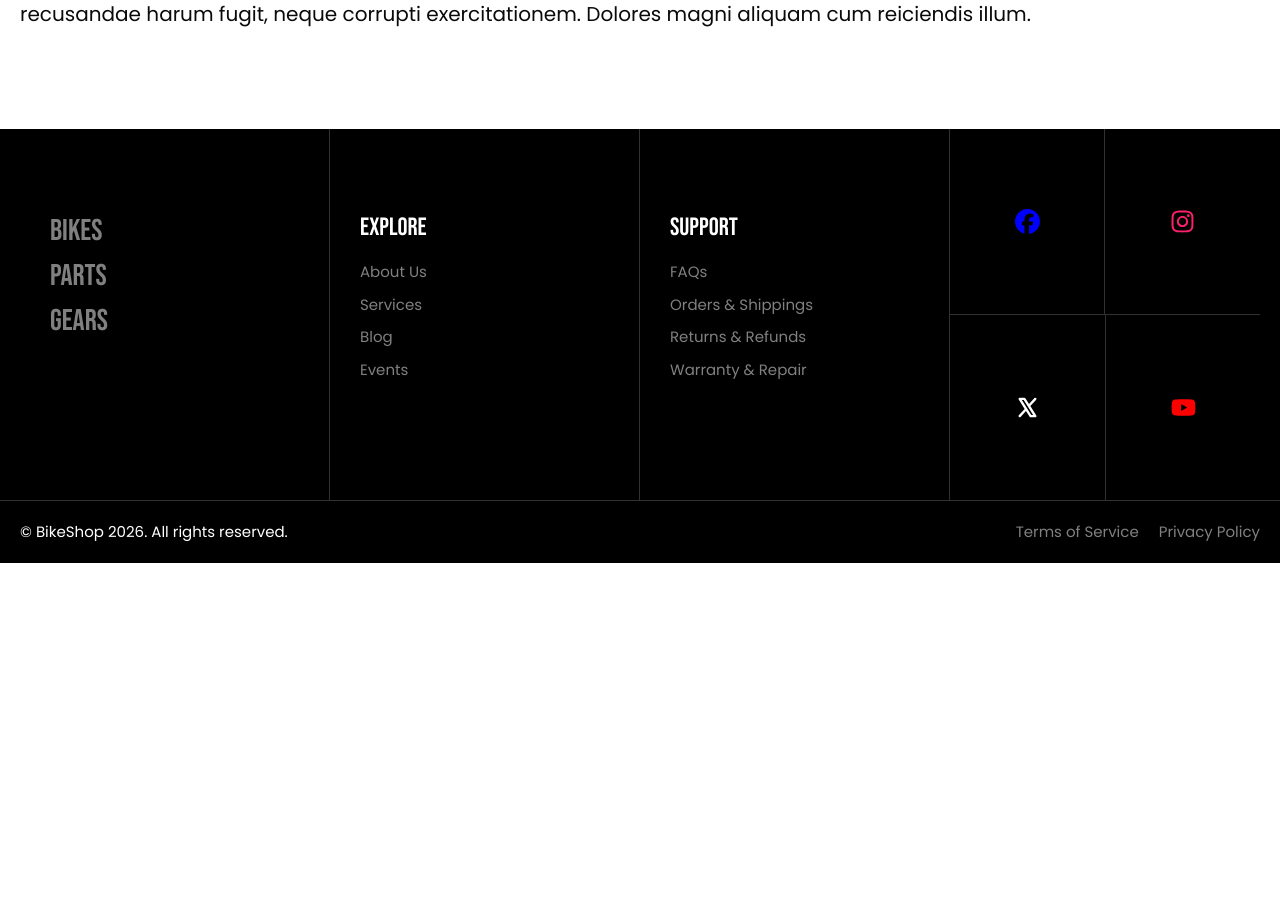
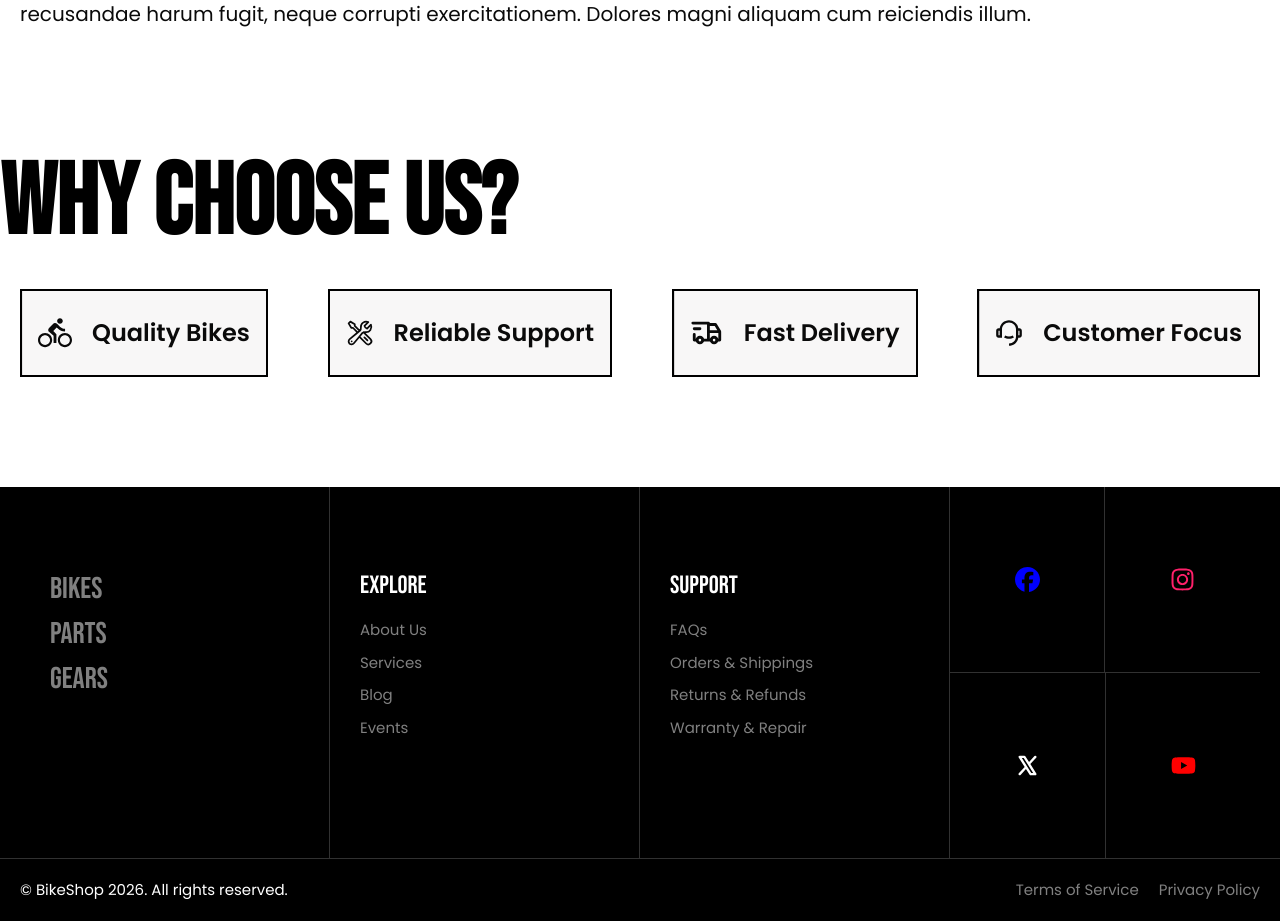
Before and after one commit to SASAN-1/Ecommerce-site-React-js-, a React (Vite) app: page /about in a window 1280 px wide. Shown: the part 1020-1941 px from the top of the page. Before the commit the page ends 1583 px from the top, so only its background shows below. Built offline with nearby package versions, Linux system fonts and the light colour scheme.

Commit message:
added service section in about page and changed some UIs in contact section, shop, product page and navbar

```diff
--- a/src/App.css
+++ b/src/App.css
@@ -121,7 +121,7 @@
   text-decoration: none;
   color: #333;
   font-size: 15px;
-  transition: color 0.2s;
+  transition: all 0.2s ease;
   padding: 10px;
   border-radius: 8px;
 }
@@ -518,7 +518,7 @@
   font-size: 15px;
   font-weight: 500;
   padding: 6px 10px;
-  border: 1px solid rgba(0, 0, 0, 0.207);
+  border: 2px solid rgba(0, 0, 0, 0.127);
   border-radius: 100px;
   transition: all 0.3s ease;
 }
@@ -542,20 +542,35 @@
   width: 16px;
   height: 16px;
   color: rgba(0, 0, 0, 0.444);
+  opacity: 80%;
   position: absolute;
   top: 42%;
-  left: 6px;
+  left: 8px;
 }
 
 .search-input {
   width: 300px;
   font-size: 15px;
   color: black;
-  padding: 6px 6px 6px 28px;
-  background-color: #0000000b;
-  border: 1px solid rgba(0, 0, 0, 0.141);
-  border-radius: 10px;
+  padding: 8px 8px 8px 32px;
+  border: 2px solid rgba(0, 0, 0, 0.127);
+  border-radius: 20px;
   outline: none;
+  transition: all 0.3s;
+}
+
+.search-input:hover {
+  box-shadow: 0 0 6px rgba(0, 0, 0, 0.134);
+  background-color: rgba(128, 128, 128, 0.034);
+}
+
+.search-input:focus {
+  box-shadow: 0 0 6px rgba(0, 0, 0, 0.134);
+  background-color: rgba(128, 128, 128, 0.034);
+}
+
+.search-input::placeholder {
+  opacity: 80%;
 }
 
 .bike-container,
@@ -622,12 +637,16 @@
   display: flex;
   justify-content: center;
   align-items: center;
-  background-color: rgb(219, 219, 219);
+  background-color: rgba(219, 219, 219, 0.453);
+  border: 1px solid gray;
   border-radius: 100%;
+  transition: all 0.3s ease;
 }
 
 .active-size {
-  border: 1px solid black;
+  background-color: black !important;
+  color: white;
+  border: 2px solid rgba(0, 0, 0, 0.127);
   box-shadow: 0px 0px 10px rgba(0, 0, 0, 0.218);
 }
 
@@ -638,7 +657,8 @@
 }
 
 .size-container li:hover {
-  background-color: rgb(192, 191, 191);
+  background-color: rgb(7, 7, 7);
+  color: white;
 }
 
 .des-tag {
@@ -744,11 +764,13 @@
   right: 2%;
 }
 
-.history-section {
+.history-section,
+.service-section {
   margin: 40px 0 100px 0;
 }
 
-.history-title {
+.history-title,
+.service-title {
   font-family: var(--secondary-font);
   font-weight: 600;
   font-size: 100px;
@@ -757,6 +779,64 @@
 
 .history-paragraph {
   font-size: 20px;
+}
+
+.service-highlights {
+  display: flex;
+  justify-content: space-between;
+  padding: 10px 20px;
+}
+
+.service-highlight {
+  position: relative;
+  overflow: hidden;
+
+  font-size: 24px;
+  font-weight: 600;
+  padding: 24px 16px;
+
+  background-color: rgba(222, 220, 220, 0.225);
+
+  border: 2px solid black;
+
+  display: flex;
+  align-items: center;
+  gap: 20px;
+
+  cursor: pointer;
+  transition: all 0.2s ease;
+}
+
+.service-highlight:hover {
+  box-shadow: 0 0 20px 2px rgba(0, 0, 0, 0.419);
+  transform: scale(1.05);
+  color: white
+}
+
+.service-highlight:hover p {
+  color: white;
+}
+
+.service-highlight::before {
+  content: "";
+  position: absolute;
+  inset: 0;
+
+  background: black;
+
+  transform: translateX(-100%);
+  transition: transform 0.4s ease;
+
+  z-index: 0;
+}
+
+.service-highlight:hover::before {
+  transform: translateX(0);
+}
+
+.service-highlight>* {
+  position: relative;
+  z-index: 1;
 }
 
 /* Contact css */
@@ -843,10 +923,14 @@
   transition: all 0.3s;
 }
 
+.form-input:hover {
+  box-shadow: 0 2px 6px rgba(0, 0, 0, 0.134);
+  background-color: rgba(128, 128, 128, 0.062);
+}
+
 .form-input:focus {
   box-shadow: 0 2px 6px rgba(0, 0, 0, 0.134);
   background-color: rgba(128, 128, 128, 0.062);
-
 }
 
 .form-input::placeholder {
--- a/src/pages/Navbar.jsx
+++ b/src/pages/Navbar.jsx
@@ -119,6 +119,7 @@ const Navbar = () => {
                       <Link to="/profile">
                         <span className="log-reg-op">Profile</span>
                       </Link>
+
                       <span className="btn" onClick={handleLogout}>
                         Logout
                       </span>
--- a/src/pages/components/About.jsx
+++ b/src/pages/components/About.jsx
@@ -1,10 +1,13 @@
 import React from "react";
 
 import { mainImg } from "@/assets/images";
+import { MdOutlineDirectionsBike } from "react-icons/md";
+import { TbTruckDelivery } from "react-icons/tb";
+import { RiCustomerService2Line } from "react-icons/ri";
+import { HiOutlineWrenchScrewdriver } from "react-icons/hi2";
 
 const About = () => {
   return (
-    <>
     <div className="about-body">
       <div className="about-main-container">
         <img src={mainImg} alt="About Us img" className="about-img" />
@@ -17,20 +20,35 @@ const About = () => {
           Lorem ipsum dolor, sit amet consectetur adipisicing elit. Earum
           expedita architecto voluptatum pariatur, commodi ex praesentium
           impedit id facere, sunt mollitia nulla sint optio nesciunt. Error
-            eligendi cupiditate dignissimos, dolores quas corporis
-            exercitationem, deleniti laudantium sint magnam atque? Rerum
-            repellendus cumque alias accusamus maxime fugiat nostrum libero,
-            maiores quisquam tempora dolore aliquid, pariatur totam provident,
-            in neque magnam. Dolores rem, iusto saepe sequi magnam expedita.
-            Veritatis iste itaque adipisci reprehenderit explicabo? Tempora
-            excepturi reiciendis dignissimos quibusdam praesentium vel id
-            molestiae tenetur eaque voluptates at ratione modi quos cupiditate
-            recusandae harum fugit, neque corrupti exercitationem. Dolores magni
-            aliquam cum reiciendis illum.
+          eligendi cupiditate dignissimos, dolores quas corporis exercitationem,
+          deleniti laudantium sint magnam atque? Rerum repellendus cumque alias
+          accusamus maxime fugiat nostrum libero, maiores quisquam tempora
+          dolore aliquid, pariatur totam provident, in neque magnam. Dolores
+          rem, iusto saepe sequi magnam expedita. Veritatis iste itaque adipisci
+          reprehenderit explicabo? Tempora excepturi reiciendis dignissimos
+          quibusdam praesentium vel id molestiae tenetur eaque voluptates at
+          ratione modi quos cupiditate recusandae harum fugit, neque corrupti
+          exercitationem. Dolores magni aliquam cum reiciendis illum.
         </p>
       </div>
+      <div className="service-section">
+        <h1 className="service-title">Why choose us?</h1>
+        <div className="service-highlights">
+          <span className="service-highlight">
+            <MdOutlineDirectionsBike size={34} /> <p>Quality Bikes</p>
+          </span>
+          <span className="service-highlight">
+            <HiOutlineWrenchScrewdriver size={28} /> <p>Reliable Support</p>
+          </span>
+          <span className="service-highlight">
+            <TbTruckDelivery size={34} /> <p>Fast Delivery</p>
+          </span>
+          <span className="service-highlight">
+            <RiCustomerService2Line size={28} /> <p>Customer Focus</p>
+          </span>
         </div>
-    </>
+      </div>
+    </div>
   );
 };
 
--- a/src/pages/components/shop/Shop.jsx
+++ b/src/pages/components/shop/Shop.jsx
@@ -1,8 +1,6 @@
-import React, { useEffect, useState } from "react";
+import React, { useState } from "react";
 import { NavLink, Outlet } from "react-router";
-import { useDispatch, useSelector } from "react-redux";
 import { IoSearch } from "react-icons/io5";
-import { fetchProducts } from "@/redux/product";
 
 const Shop = () => {
   const [searchData, setSearchData] = useState("");
```
Lines whose indentation alone changed are shown as unchanged.
